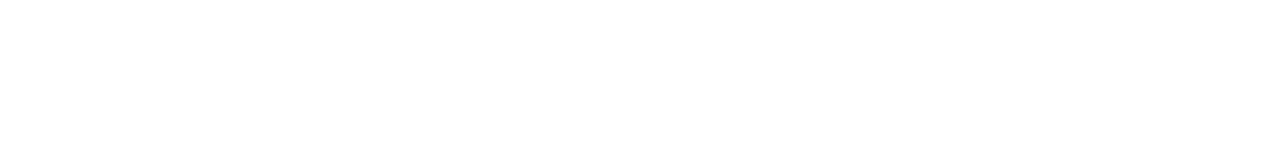
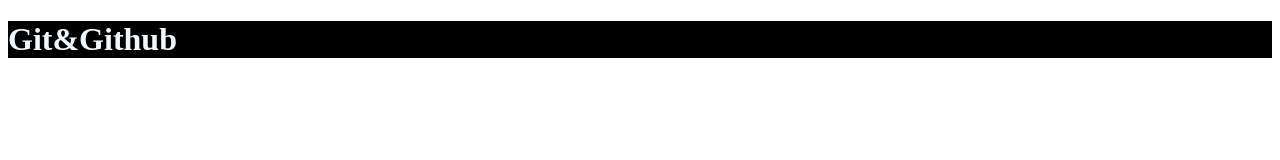
Before and after one commit to ayasabry2/OS_VC_day2, a plain HTML site: page index.html in a window 1280 px wide. Drawn offline with Linux system fonts and the light colour scheme.

Commit message:
edit files

```diff
--- a/index.html
+++ b/index.html
@@ -7,6 +7,7 @@
     <link rel="stylesheet" href="./stylee.css">
 </head>
 <body>
+    <h1>Git&Github</h1>
 
 </body>
 </html>
--- a/stylee.css
+++ b/stylee.css
@@ -0,0 +1,4 @@
+h1{
+    background-color: black;
+    color: aliceblue;
+}
```
